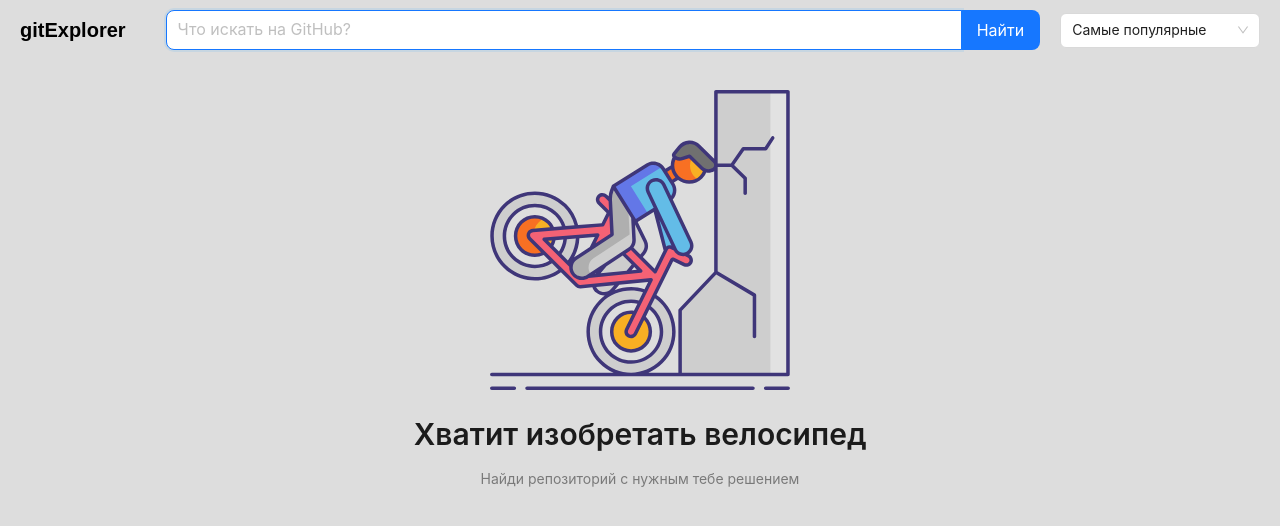
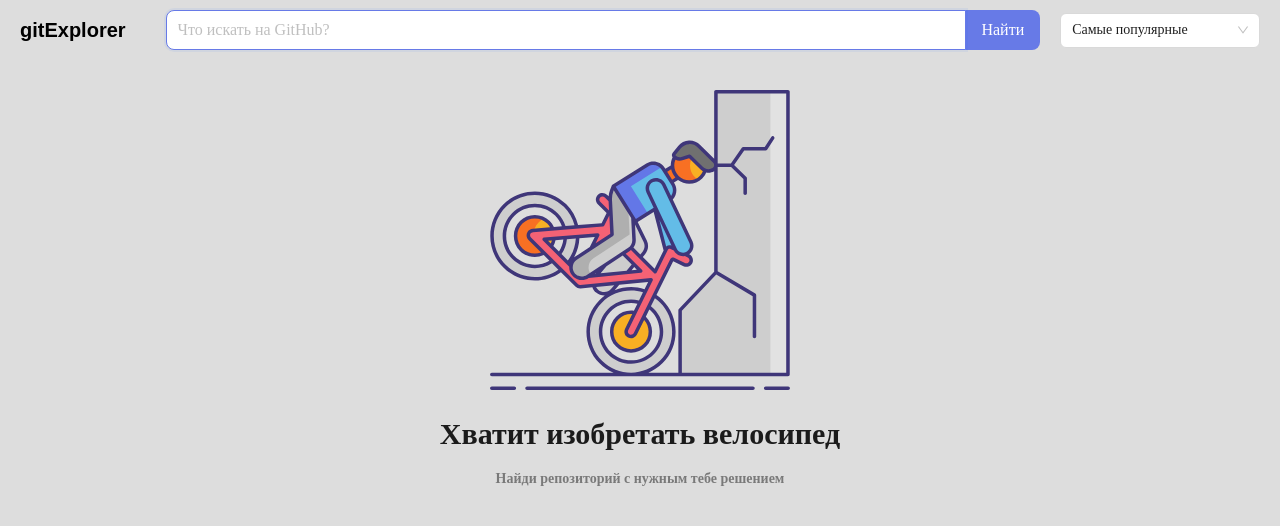
Before and after one commit to Lomt1k/gitExplorer, a React (Vite) app: page / in a window 1280 px wide. Shown: the top 526 px of the page. Built offline with nearby package versions, Linux system fonts and the light colour scheme.

Commit message:
Настройка темы Ant Design + мелкие правки

```diff
--- /dev/null
+++ b/src/AntConfig.ts
@@ -0,0 +1,18 @@
+import { ThemeConfig } from "antd";
+
+const AntConfig: ThemeConfig = {
+  token: {
+    fontFamily: "Noto Sans",
+    colorPrimary: "#677AE7",
+    colorBgLayout: "#DDDDDD",
+  },
+  components: {
+    Button: {
+      defaultBorderColor: "transparent",
+      defaultHoverBorderColor: "transparent",
+      defaultActiveBorderColor: "transparent",
+    }
+  }
+}
+
+export default AntConfig;
--- a/src/core/App.tsx
+++ b/src/core/App.tsx
@@ -1,14 +1,17 @@
 import Header from './components/Header/Header';
 import Main from './components/Utils/Main/Main';
 import Repositories from './components/Repositories/Repositories';
+import { Layout } from 'antd';
 
 function App() {
   return (
     <>
-      <Header/>
-      <Main>
-        <Repositories/>
-      </Main>
+      <Layout style={{minHeight: "100vh"}}>
+        <Header />
+        <Main>
+          <Repositories />
+        </Main>
+      </Layout>
     </>
   )
 }
--- a/src/core/components/Repositories/EditRepositoryModal/EditRepositoryModal.tsx
+++ b/src/core/components/Repositories/EditRepositoryModal/EditRepositoryModal.tsx
@@ -30,7 +30,7 @@ const EditRepositoryModal = ({ data, close }: EditRepositoryModalProps) => {
   }
 
   return (
-    <Modal open={true} title={`Редактирование данных (id ${data.id})`} onOk={handleOk} onCancel={handleCancel}>
+    <Modal open={true} title={`Редактирование данных (id ${data.id})`} okText="Сохранить" cancelText="Отменить" onOk={handleOk} onCancel={handleCancel}>
       <div style={{ marginBottom: '10px' }}>
         <Typography.Text>Название репозитория</Typography.Text>
         <Input placeholder="Введите название" defaultValue={data.name} autoFocus
@@ -38,7 +38,7 @@ const EditRepositoryModal = ({ data, close }: EditRepositoryModalProps) => {
       </div>
       <div style={{ marginBottom: '10px' }}>
         <Typography.Text>Описание репозитория</Typography.Text>
-        <Input.TextArea placeholder="Введите описание" defaultValue={data.description}
+        <Input.TextArea placeholder="Введите описание" defaultValue={data.description} style={{ height: 100, resize: 'none' }}
           onChange={(e) => handleInputChange('description', e.target.value)} />
       </div>
       <div style={{ marginBottom: '20px' }}>
--- a/src/core/components/Repositories/EmptyRepository/EmptyRepository.tsx
+++ b/src/core/components/Repositories/EmptyRepository/EmptyRepository.tsx
@@ -16,7 +16,7 @@ const EmptyRepository = observer(({title, text, imageUrl, imageAlt}: EmptyReposi
       <Typography.Title className="empty-repository__title" level={2}>
         {title}
       </Typography.Title>
-      <Typography.Text className="empty-repository__text" type={'secondary'}>
+      <Typography.Text className="empty-repository__text" type={'secondary'} strong>
         {text}
       </Typography.Text>
     </div>
--- a/src/core/components/Repositories/RepositoryCard/RepositoryCard.tsx
+++ b/src/core/components/Repositories/RepositoryCard/RepositoryCard.tsx
@@ -43,14 +43,14 @@ const RepositoryCard = ({ data }: RepositoryCardProps) => {
           </div>}
         actions={[
           <a href={data.html_url} target='_blank'>
-            <Button type="text">
+            <Button>
               <IconLink width={20} height={20} key="link" />
             </Button>
           </a>,
-          <Button type="text" onClick={handleEditClick}>
+          <Button onClick={handleEditClick}>
             <IconEdit width={20} height={20} key="edit" />
           </Button>,
-          <Button type="text" onClick={handleHideClick}>
+          <Button onClick={handleHideClick}>
             <IconHide width={24} height={24} key="hide" />
           </Button>,
         ]}
--- a/src/core/components/Utils/Container/_container.scss
+++ b/src/core/components/Utils/Container/_container.scss
@@ -1,16 +1,6 @@
-@use "/src/styles" as *;
-
 .container {
   width: 100%;
   max-width: 1440px;
   margin: 0 auto;
   padding: 0 20px;
-
-  @include vp-1023 {
-    padding: 0 30px;
-  }
-
-  @include vp-767 {
-    padding: 0 20px;
-  }
 }
--- a/src/main.tsx
+++ b/src/main.tsx
@@ -1,10 +1,14 @@
+import 'normalize.css';
+import App from './core/App.tsx';
+import AntConfig from './AntConfig.ts';
 import { StrictMode } from 'react';
 import { createRoot } from 'react-dom/client';
-import 'normalize.css';
-import App from './core/App.tsx';
+import { ConfigProvider } from 'antd';
 
 createRoot(document.getElementById('root')!).render(
   <StrictMode>
-    <App />
+    <ConfigProvider theme={AntConfig} >
+      <App />
+    </ConfigProvider>
   </StrictMode>,
 )
--- a/src/styles/_reboot.scss
+++ b/src/styles/_reboot.scss
@@ -15,7 +15,6 @@ body {
   font-weight: 400;
   line-height: 24px;
   color: $color-text-main;
-  background-color: $color-bg-main;
 }
 
 img {
@@ -25,6 +24,5 @@ img {
 }
 
 a {
-  color: $color-link;
   text-decoration: none;
 }
--- a/src/styles/_variables.scss
+++ b/src/styles/_variables.scss
@@ -4,8 +4,6 @@ $color-black: #000000;
 
 $color-text-main: #000000;
 $color-bg-main: #DDDDDD;
-$color-link: #646CFF;
-$color-link-hover: #535bf2;
 
 
 // Typography
```
